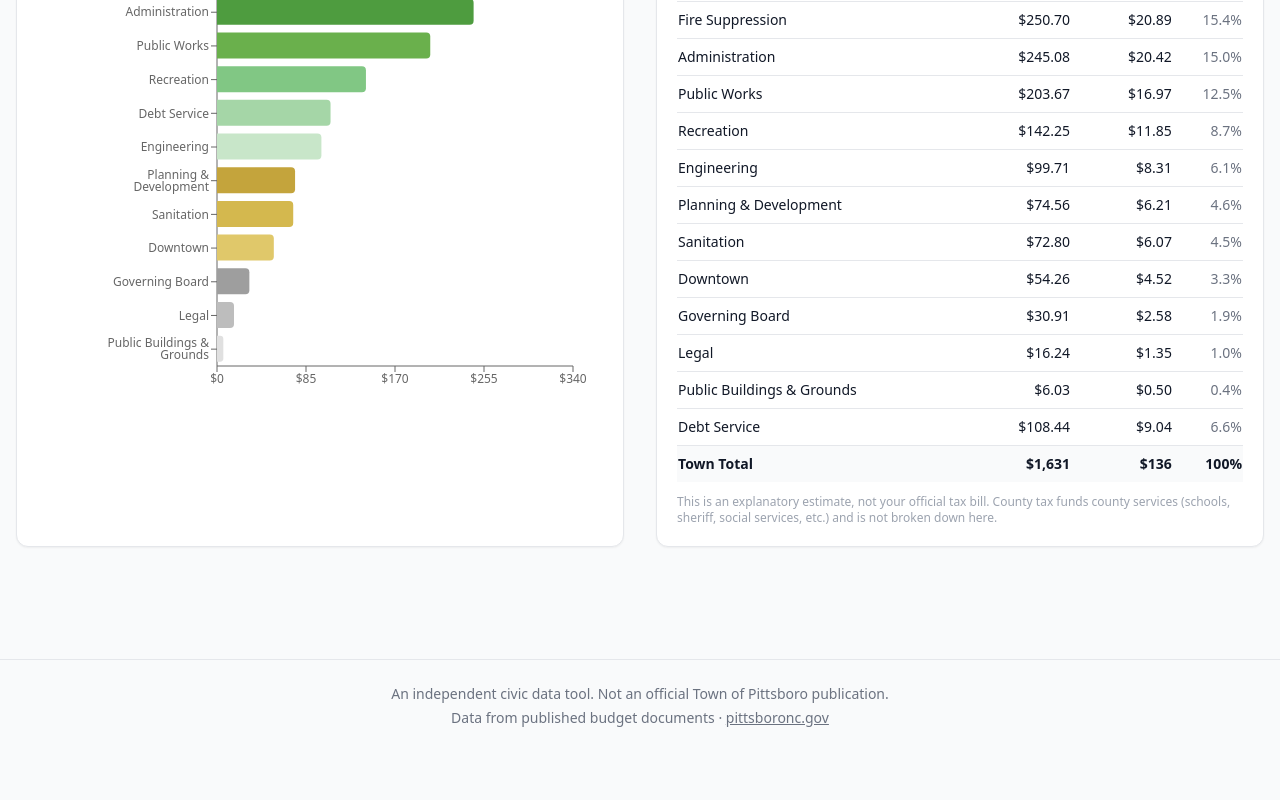
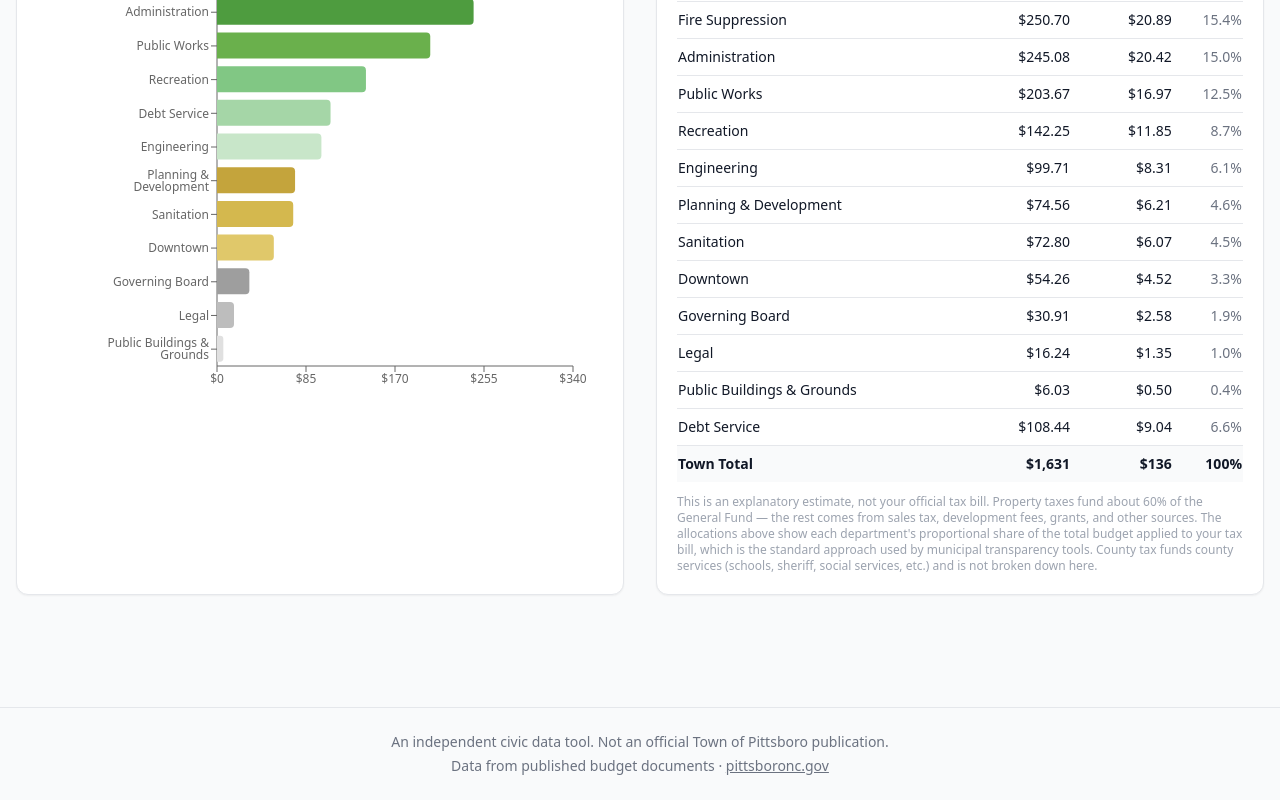
Before and after one commit to KyleShipp/pittsboro-budget, a Next.js app: page /receipt in a window 1280 px wide. Shown: the part 1049-1849 px from the top of the page. Before the commit the page ends 1801 px from the top, so only its background shows below. Built offline with nearby package versions, Linux system fonts and the light colour scheme.

Commit message:
Improve tax receipt disclaimer - explain property tax vs total budget

```diff
--- a/src/app/receipt/page.tsx
+++ b/src/app/receipt/page.tsx
@@ -444,8 +444,21 @@ export default function ReceiptPage() {
               </table>
               <p className="text-xs text-gray-400 mt-3">
                 This is an explanatory estimate, not your official tax bill.
-                County tax funds county services (schools, sheriff, social
-                services, etc.) and is not broken down here.
+                Property taxes fund about{' '}
+                {Math.round(
+                  ((budget.revenueCategories.find(
+                    (r) => r.category === 'Property Tax'
+                  )?.['FY26-27'] as number ?? 0) /
+                    fyData.totalRevenue) *
+                    100
+                )}
+                % of the General Fund — the rest comes from sales tax,
+                development fees, grants, and other sources. The allocations
+                above show each department&apos;s proportional share of the
+                total budget applied to your tax bill, which is the standard
+                approach used by municipal transparency tools. County tax
+                funds county services (schools, sheriff, social services, etc.)
+                and is not broken down here.
               </p>
             </div>
           </div>
```
